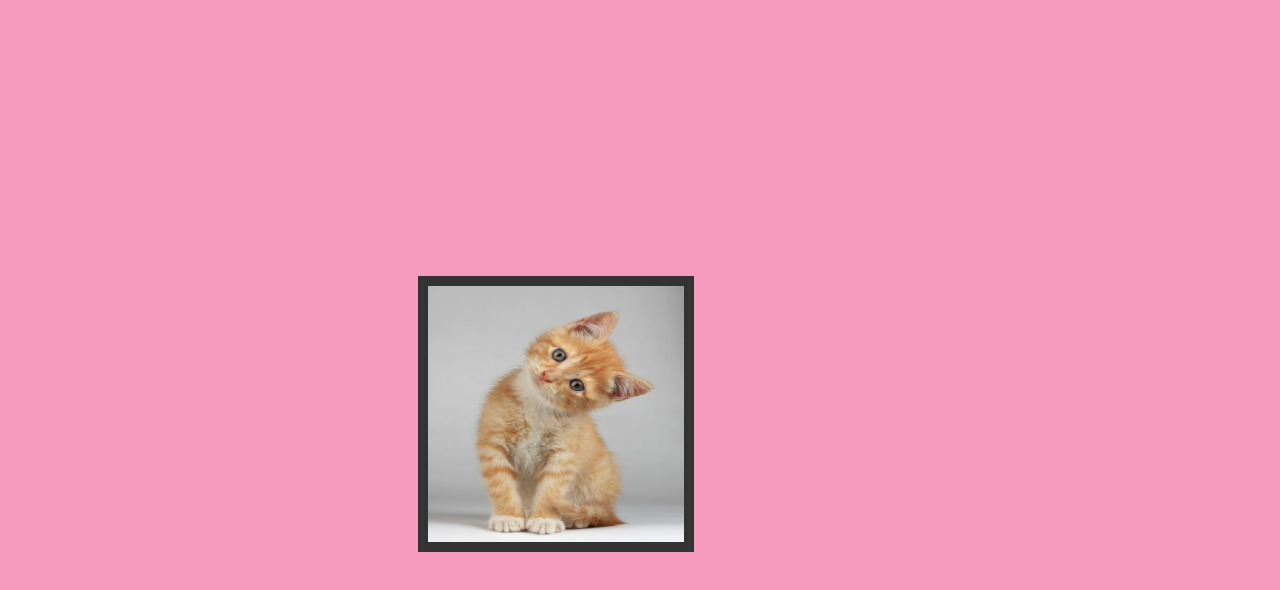
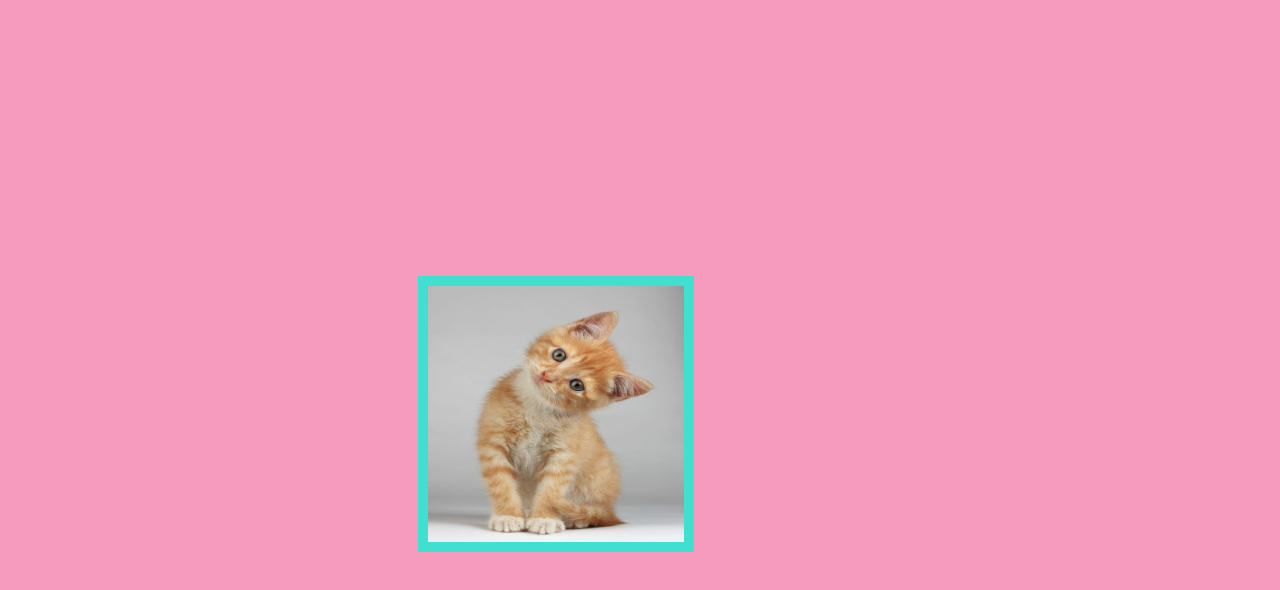
Before and after one commit to pepper-seattle/catclicker_deluxe, a website: page public/index.html in a window 1280 px wide. Shown: the part 150-740 px from the top of the page. Drawn offline with Linux system fonts and the light colour scheme; a web font is replaced by a local one.

Commit message:
Added forwinder15 as a contributor, changed border color of cat

```diff
--- a/public/style.css
+++ b/public/style.css
@@ -36,7 +36,7 @@ header {
 }
 
 img {
-  border: 10px solid #333;
+  border: 10px solid #40E0D0;
   /*cursor: pointer;*/
   cursor: url('cursor.cur'), auto;
   position: absolute;
```
Also changed, not shown: README.md.
